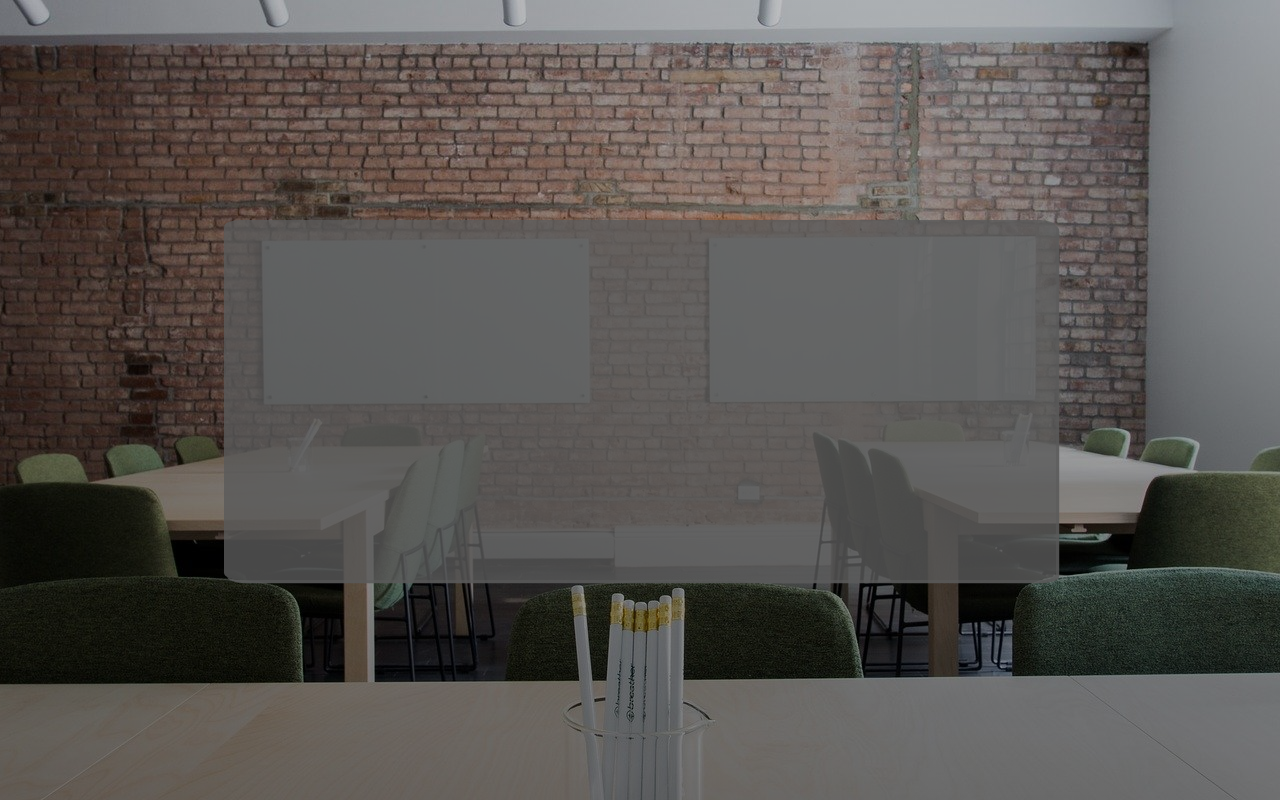
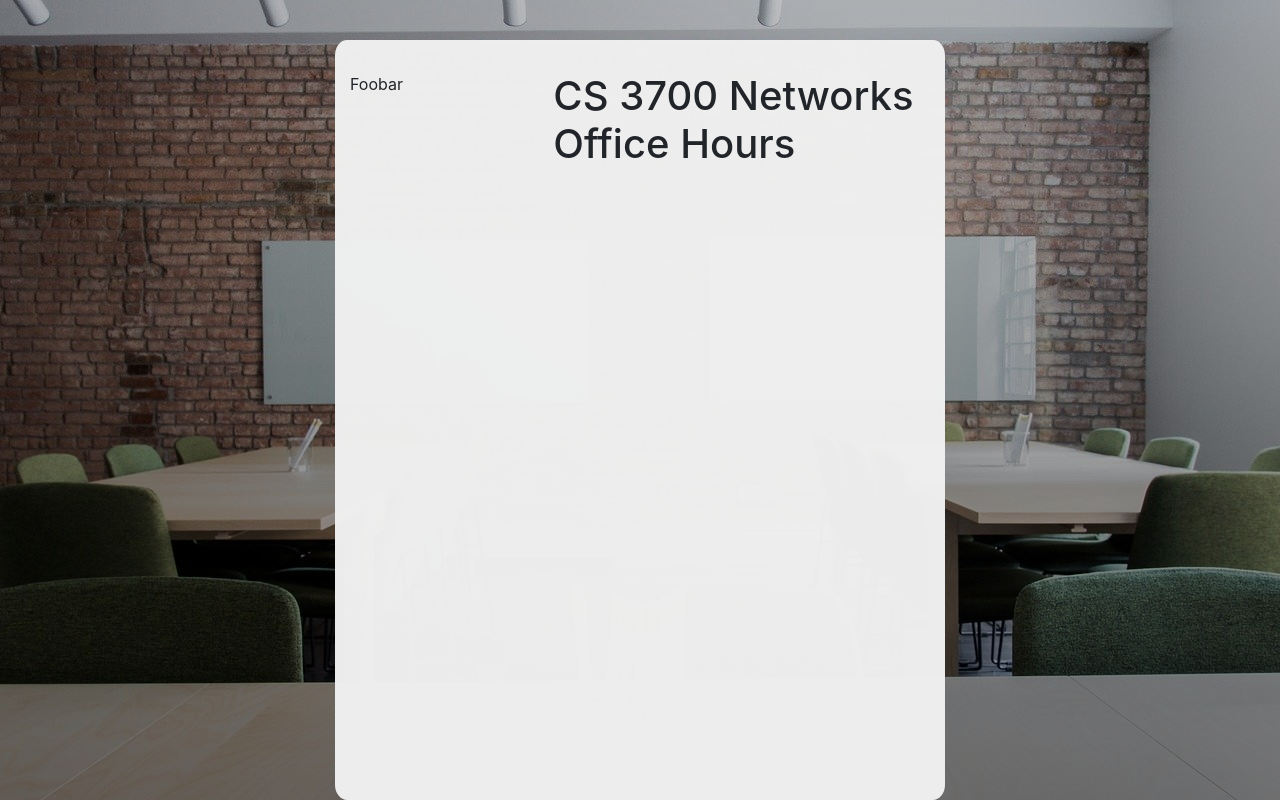
Before and after one commit to MlG-Hackers-HackPSU/HackPSU2021_Tutrolink, a React (Create React App) app in the folder frontend/: page / in a window 1280 px wide. Built offline with nearby package versions, Linux system fonts and the light colour scheme.

Commit message:
working on the queue view page

```diff
--- a/frontend/src/App.js
+++ b/frontend/src/App.js
@@ -4,6 +4,7 @@ import {
   Route
 } from "react-router-dom";
 import Home from "./pages/Home.jsx";
+import 'bootstrap/dist/css/bootstrap.min.css';
 
 function App() {
   return (
--- /dev/null
+++ b/frontend/src/components/QueueView.jsx
@@ -0,0 +1,34 @@
+import { Container, Row, Col } from 'react-bootstrap'
+import { DateTime } from 'luxon'
+import styles from './QueueView.module.css'
+import TitleCard from './TitleCard.jsx'
+
+function QueueView() {
+
+    const startTime = DateTime.now()
+    const endTime = DateTime.now().plus({ hours: 1 })
+
+    console.log({startTime, endTime})
+
+    return (
+        <main className={styles.content}>
+            <Container fluid className={styles.container}>
+                <Row>
+                    <Col lg={{span: 4}}>
+                        Foobar
+                    </Col>
+                    <Col lg={{span: 8}}>
+                        <TitleCard
+                            title="CS 3700 Networks Office Hours"
+                            taCount={3}
+                            startTime={startTime}
+                            endTime={endTime}
+                        />
+                    </Col>
+                </Row>
+            </Container>
+        </main>
+    )
+}
+
+export default QueueView
--- /dev/null
+++ b/frontend/src/components/QueueView.module.css
@@ -0,0 +1,11 @@
+.content {
+    height: 95vh;
+    margin-top: 5vh;
+
+    background-color: rgba(240, 240, 240, 0.98);
+    border-radius: 2%;
+}
+
+.container {
+    padding: 2rem;
+}
--- /dev/null
+++ b/frontend/src/components/TitleCard.jsx
@@ -0,0 +1,11 @@
+import styles from './TitleCard.module.css'
+
+function TitleCard({title}) {
+    return (
+        <section className={styles.wrapper}>
+            <h1 className={styles.title}>{title}</h1>
+        </section>
+    )
+}
+
+export default TitleCard
--- a/frontend/src/pages/Home.jsx
+++ b/frontend/src/pages/Home.jsx
@@ -1,12 +1,19 @@
 // Home page of the desktop browser
 import styles from './Home.module.css'
+import { Container, Col, Row } from 'react-bootstrap'
+import QueueView from '../components/QueueView.jsx'
 
 function Home() {
     return (
-        <main class={styles.wrapper}>
-            <section class={styles.content}>
-            </section>
-        </main>
+        <Container fluid>
+            <Row>
+                <main className={styles.wrapper}>
+                    <Col lg={{ span: 6 }}>
+                        <QueueView />
+                    </Col>
+                </main>
+            </Row>
+        </Container>
     )
 }
 
--- a/frontend/src/pages/Home.module.css
+++ b/frontend/src/pages/Home.module.css
@@ -7,14 +7,17 @@
 
     display: flex;
     justify-content: center;
-    align-items: center;
 }
 
 .content {
-    width: 65%;
-    height: 45%;
+    margin-top: 5vh;
+    min-height: 95vh;
 
-    background-color: rgba(90, 90, 90, 0.8);
+    width: 65vw;
+    max-width: 1000px;
+    min-width: 700px;
+
+    background-color: rgba(240, 240, 240, 0.95);
     border-radius: 2%;
     box-shadow: 0.2rem 0.2rem rgba(90, 90, 90, 0.9);
 }
```
Also changed, not shown: frontend/src/components/TitleCard.module.css (added).
